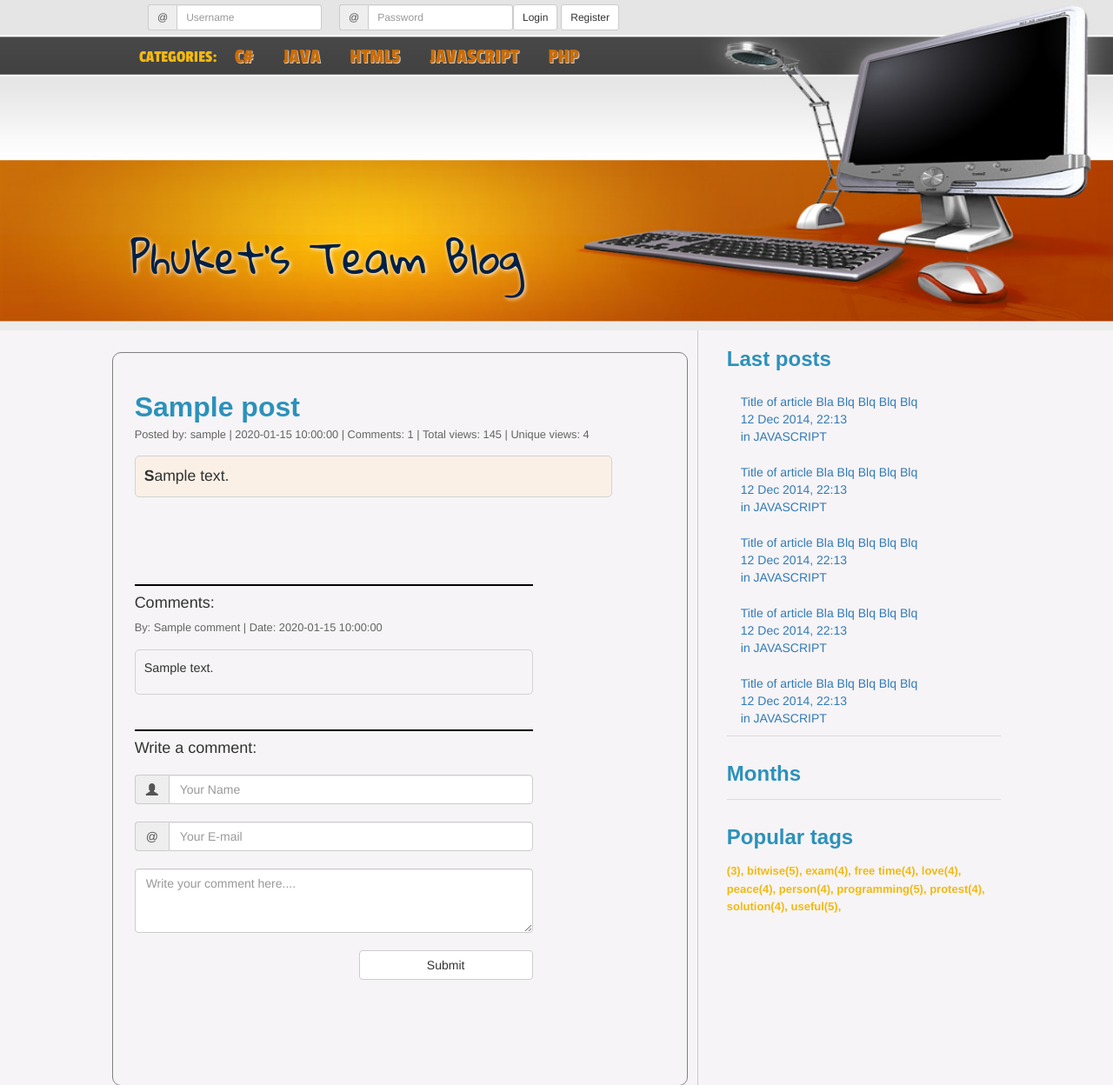
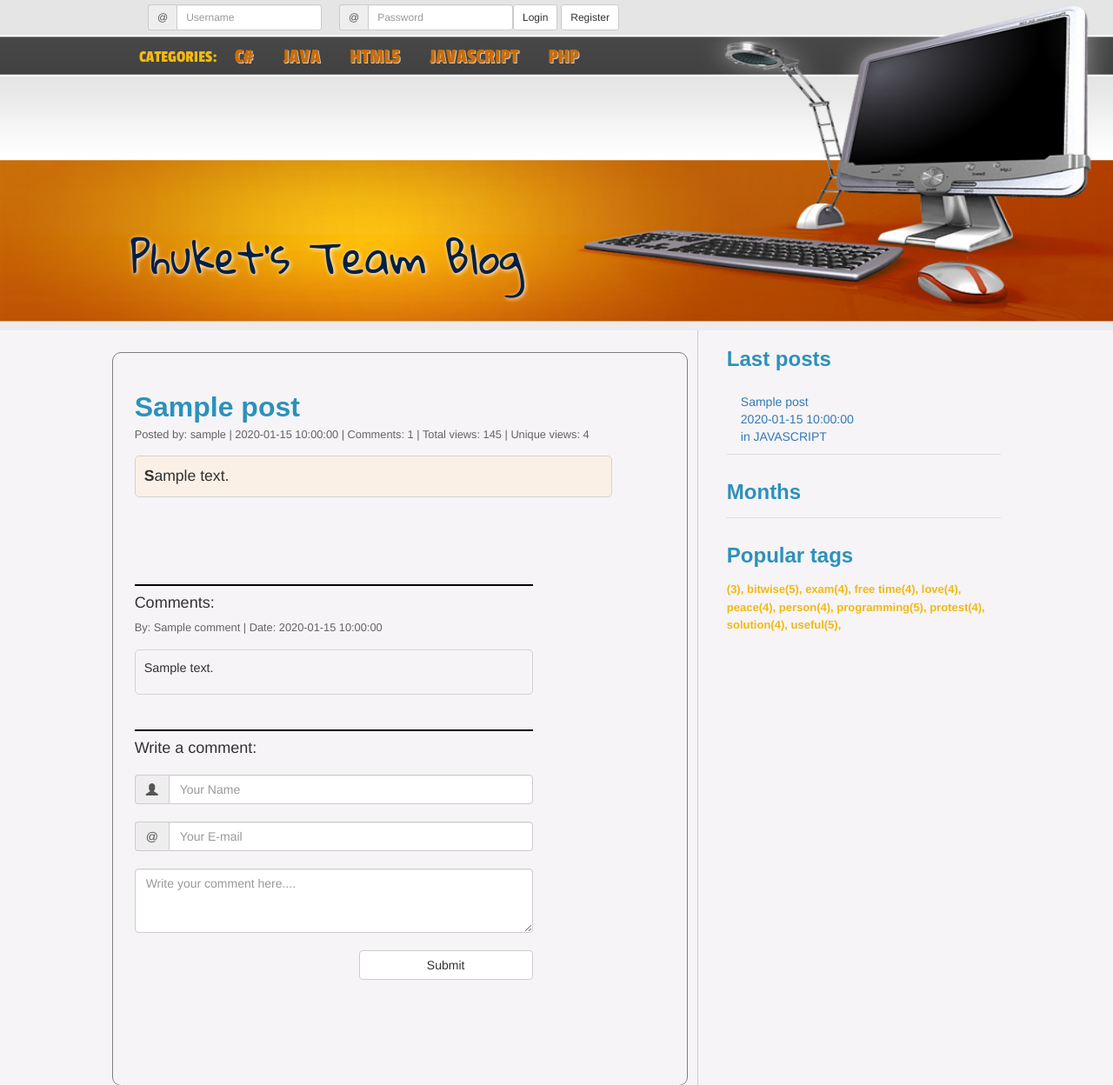
Before and after one commit to nikshi/TeamPhuket, a PHP site: page /view.php?query=post&id=1 in a window 1280 px wide. Shown: the top 1248 px of the page at 87% size. Run offline with PHP 8.4, Linux system fonts and the light colour scheme; data comes from the database, SQL or seed files in the repository; tables that the repository leaves empty hold one stand-in row (values such as "Sample post"); some libraries are stand-ins or nearby versions; some web fonts are replaced.

Commit message:
lastPosts

```diff
--- a/lastposts.php
+++ b/lastposts.php
@@ -1,11 +1,18 @@
 <div class="post-lists">
     <h2>Last posts</h2>
     <ul class="nav nav-tabs">
-        <li><a href="#">Title of article Bla Blq Blq Blq Blq<br> 12 Dec 2014, 22:13 <br> in JAVASCRIPT</a></li>
-        <li><a href="#">Title of article Bla Blq Blq Blq Blq<br> 12 Dec 2014, 22:13 <br> in JAVASCRIPT</a></li>
-        <li><a href="#">Title of article Bla Blq Blq Blq Blq<br> 12 Dec 2014, 22:13 <br> in JAVASCRIPT</a></li>
-        <li><a href="#">Title of article Bla Blq Blq Blq Blq<br> 12 Dec 2014, 22:13 <br> in JAVASCRIPT</a></li>
-        <li><a href="#">Title of article Bla Blq Blq Blq Blq<br> 12 Dec 2014, 22:13 <br> in JAVASCRIPT</a></li>
+        <?php
+        require 'config.php';
+        $lastPostsQuery = "SELECT * FROM posts ORDER BY date DESC LIMIT 0, 5";
 
+        $arr = $con->query($lastPostsQuery);
+
+        while($row = mysqli_fetch_assoc($arr)){
+            $title = $row['title'];
+            $date = $row['date'];
+            $id = $row['id'];
+            ?>
+            <li><a href="view.php?query=post&id=<?php echo $id ?>"><?php echo $title?><br> <?php echo $date?> <br> in JAVASCRIPT</a></li>
+        <?php } ?>
     </ul>
 </div>
```
Also changed, not shown: viewPost.php (added, +18 -0 lines).
